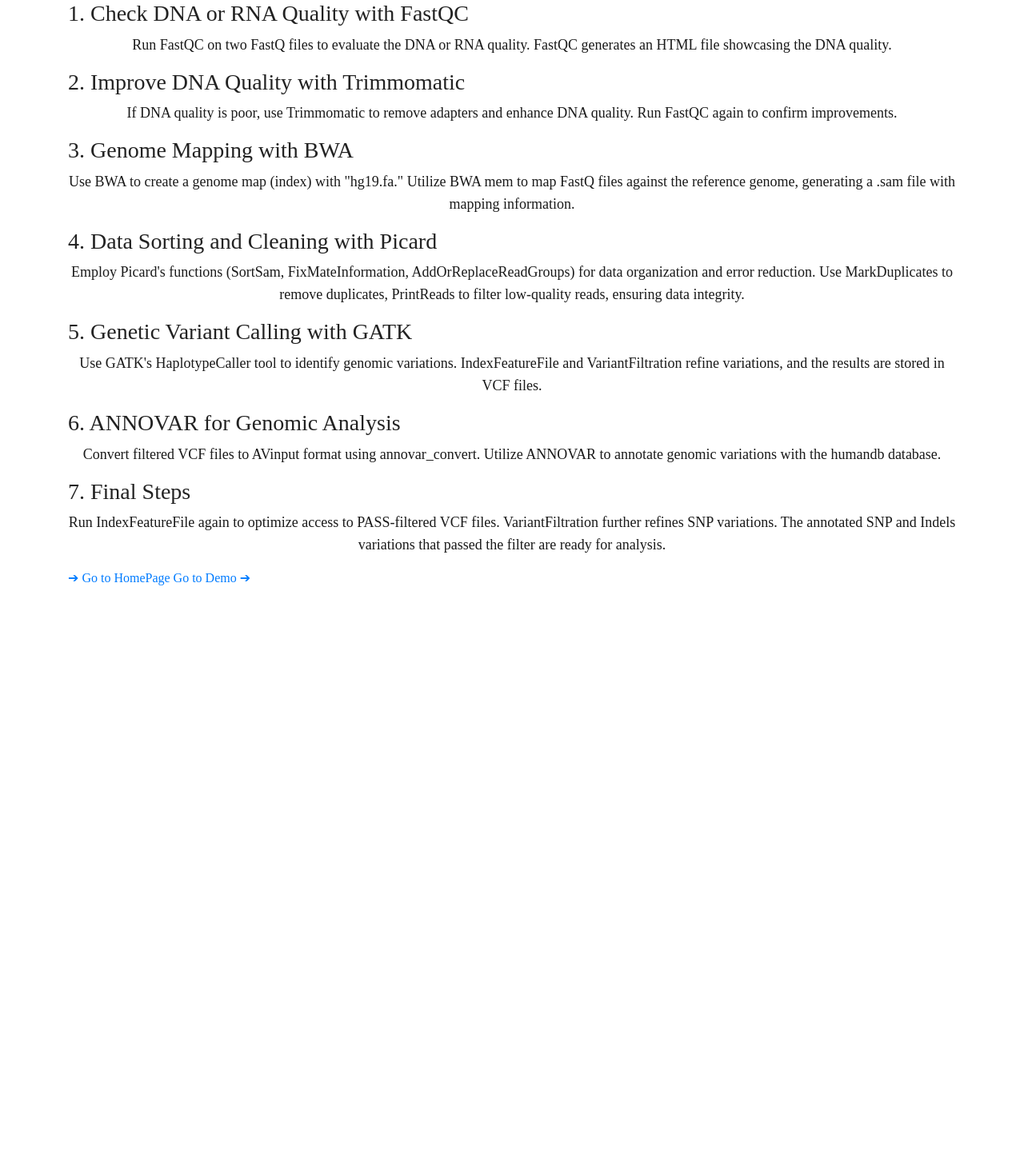
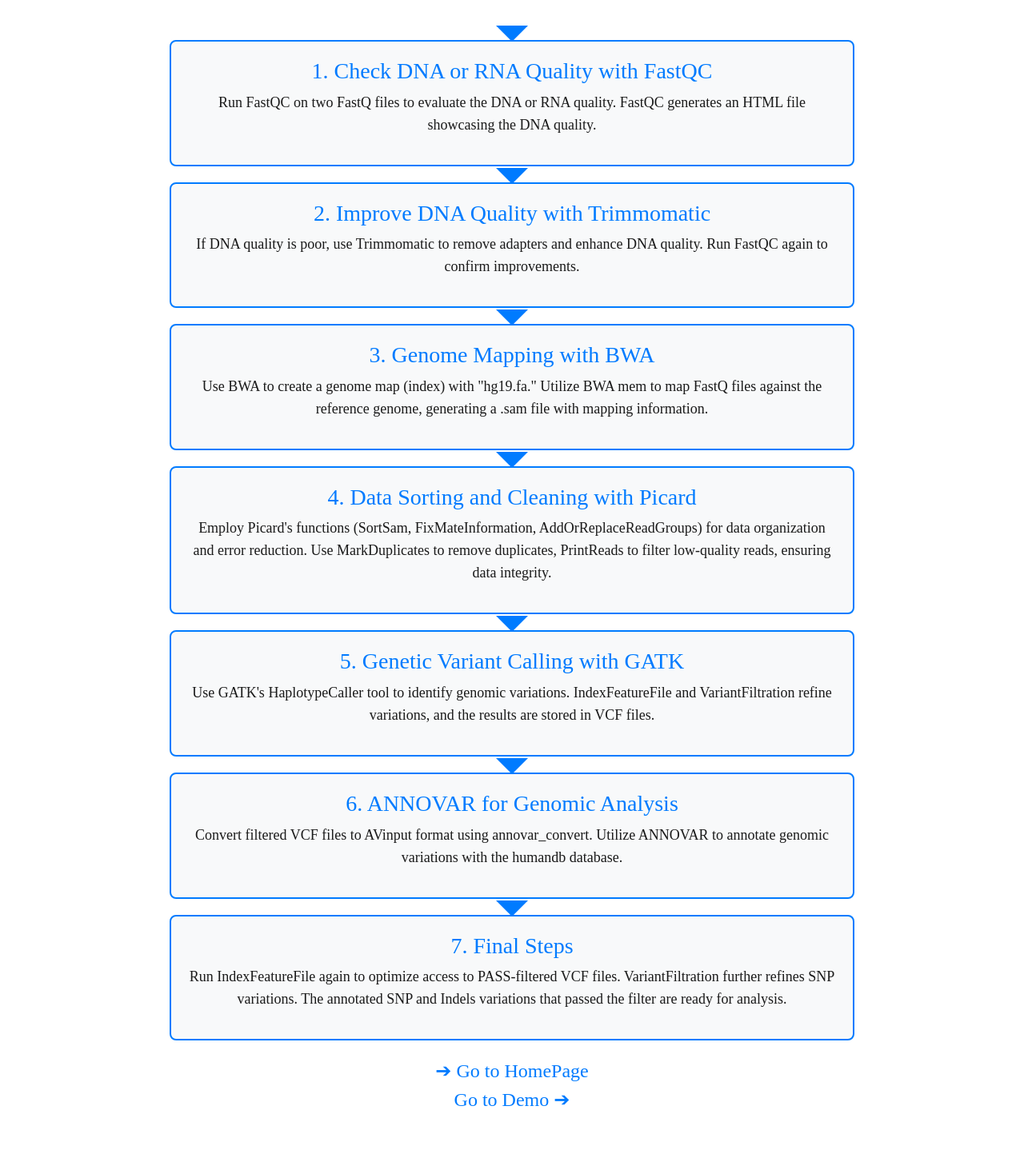
Before and after one commit to larycoder/Limb-Bone-Abnormality, a Flask app: page /pipeline in a window 1280 px wide. Shown: the part 56-1499 px from the top of the page at 80% size. Before the commit the page ends 788 px from the top, so only its background shows below. Run offline with Flask 3, Linux system fonts and the light colour scheme; some libraries are stand-ins or nearby versions.

Commit message:
add file css

```diff
--- a/static/base.css
+++ b/static/base.css
@@ -4,6 +4,7 @@ body{
 .navbar{
     position: sticky;
     top: 0;
+    z-index: 1000;
 }
 a, a:hover{
     text-decoration: none;
@@ -83,3 +84,26 @@ p{
     padding: 0 20px 20px 20px;
     cursor: pointer;
 }
+
+.arrow {
+    font-size: 24px;
+    text-decoration: none;
+    margin: 0 10px;
+}
+
+
+#index .arrow {
+    transform: rotate(180deg);
+}
+
+
+
+#pipeline .arrow {
+    display: inline-block;
+    transform: rotate(90deg);
+    transform-origin: center;
+}
+
+#demo .arrow {
+    transform: rotate(180deg);
+}
--- /dev/null
+++ b/static/pipeline.css
@@ -0,0 +1,58 @@
+body {
+    font-family: Source Sans Pro;
+    margin: 0;
+}
+
+.boxx{
+    display: flex;
+
+
+}
+.box-left {
+
+}
+.box-rigth{
+    padding: 20px;
+
+}
+.pipeline {
+    display: flex;
+    flex-direction: column;
+    align-items: center;
+    margin: 50px 20px;
+}
+
+.step {
+    text-align: center;
+    padding: 20px;
+    border: 2px solid #007bff;
+    border-radius: 8px;
+    background-color: #f8f9fa;
+    margin: 0 0 20px;
+    width: 80%;
+    position: relative;
+}
+
+.step::before {
+    content: '';
+    position: absolute;
+    top: -20px;
+    left: 50%;
+    width: 0;
+    height: 0;
+    border-style: solid;
+    border-width: 20px 20px 0;
+    border-color: #007bff transparent transparent;
+    transform: translateX(-50%);
+}
+
+.step:last-child::after {
+    content: none;
+}
+
+h3 {
+    color: #007bff;
+}
+#pipeline {
+    text-align: right;
+}
```
